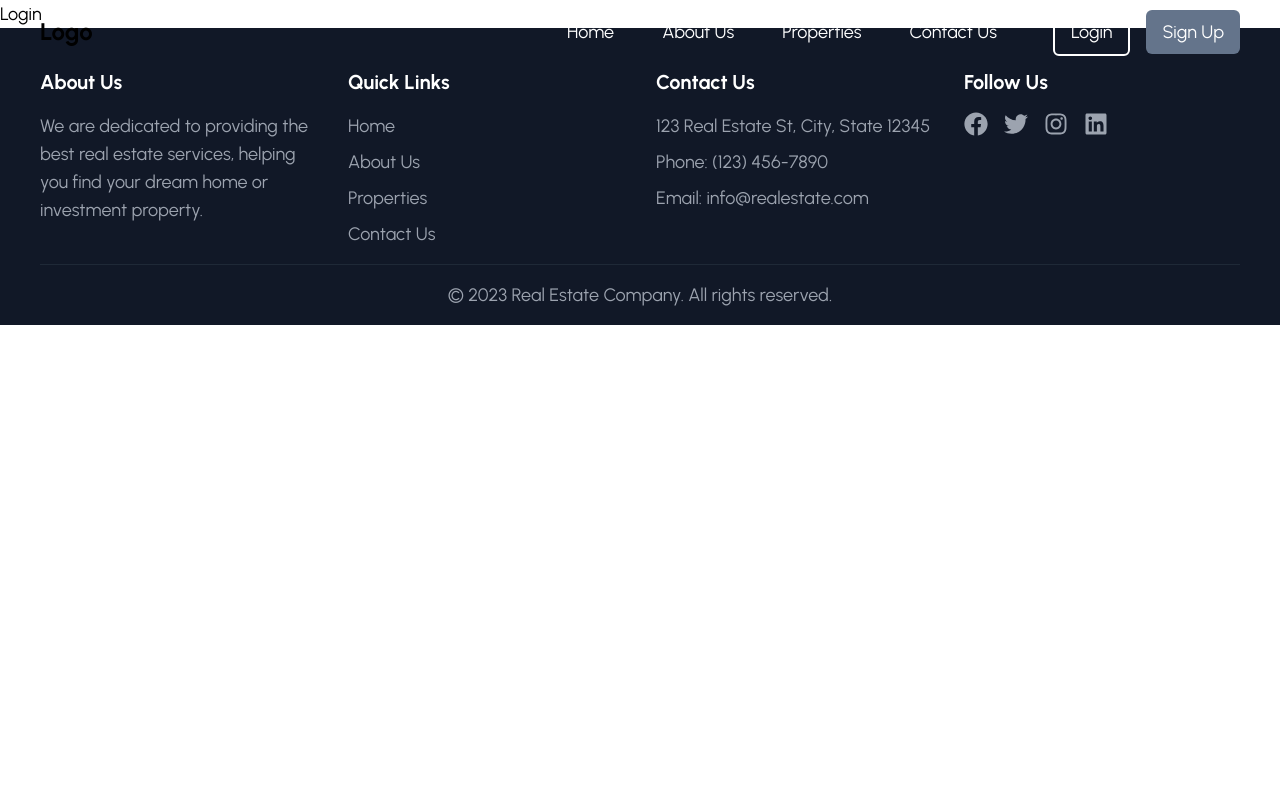
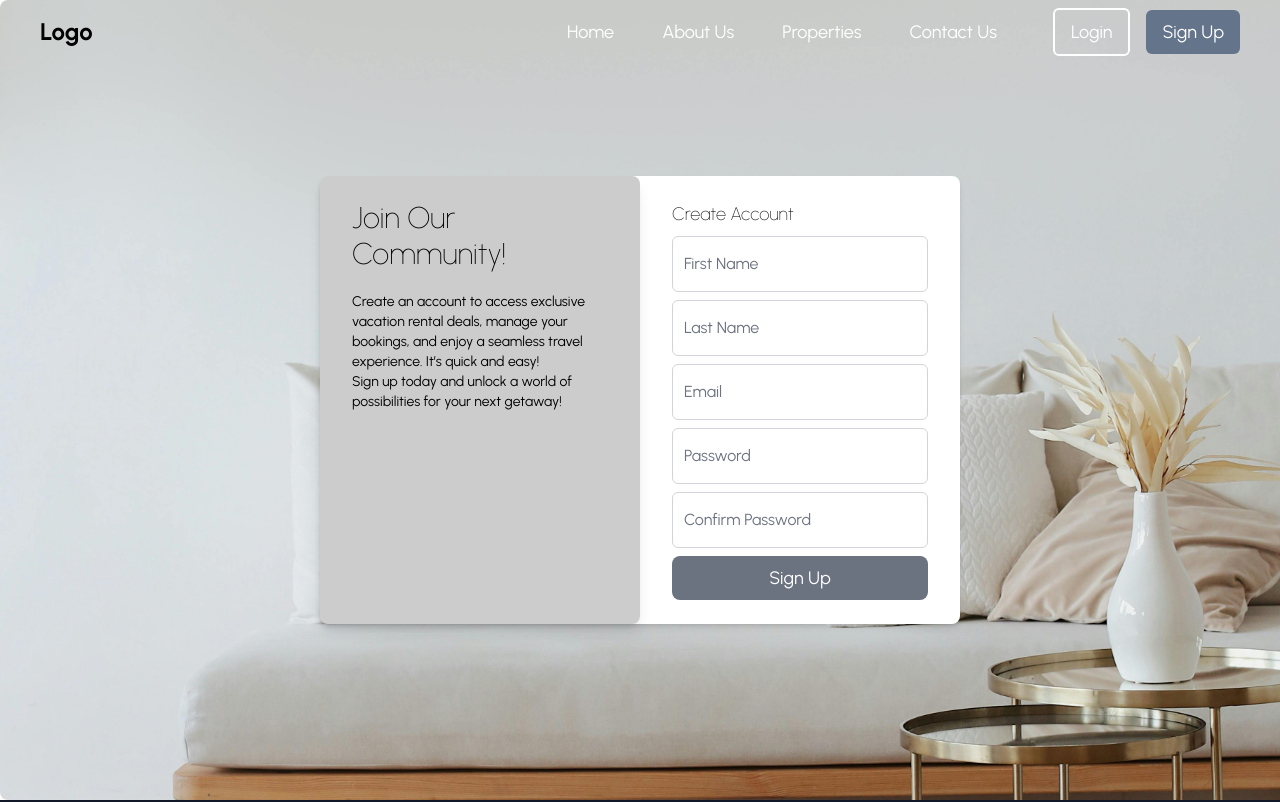
Before and after one commit to Orijadribo/vacation-rental, a React (Create React App) app in the folder frontend/: page /login in a window 1280 px wide. Shown: the top 802 px of the page. Built offline with nearby package versions, Linux system fonts and the light colour scheme; the HTML template or start-up script is replaced by a standard one.

Commit message:
Login sigup page

```diff
--- a/frontend/src/App.js
+++ b/frontend/src/App.js
@@ -2,27 +2,29 @@ import Home from './pages/Home';
 import About from './pages/About';
 import Properties from './pages/Properties';
 import Contact from './pages/Contact';
-import Login from './pages/Login';
-import SignUp from './pages/SignUp';
 import NavBar from './components/NavBar';
 import Footer from './components/Footer';
 import PropertyDetails from './pages/PropertyDetails';
 import { BrowserRouter as Router, Route, Routes } from 'react-router-dom';
 import Locations from './pages/Locations';
 import Location from './pages/Location';
+import LoginSignUp from './pages/LoginSignUp';
+import { useState } from 'react';
 
 function App() {
+  const [isLogin, setIsLogin] = useState(false);
+
   return (
     <Router>
       <div className='font-urbanist text-lg'>
-        <NavBar />
+        <NavBar setIsLogin={setIsLogin} />
         <Routes>
           <Route index path='/' element={<Home />} />
           <Route path='/about' element={<About />} />
           <Route path='/properties' element={<Properties />} />
           <Route path='/contact' element={<Contact />} />
-          <Route path='/login' element={<Login />} />
-          <Route path='/signup' element={<SignUp />} />
+          <Route path='/login' element={<LoginSignUp isLogin={isLogin} />} />
+          <Route path='/signup' element={<LoginSignUp isLogin={isLogin} />} />
           <Route path='/properties/:id' element={<PropertyDetails />} />
           <Route path='/locations' element={<Locations />} />
           <Route path='/locations/:locationId' element={<Location />} />
--- /dev/null
+++ b/frontend/src/components/InputField.jsx
@@ -0,0 +1,42 @@
+import React, { useState } from 'react';
+
+const InputField = ({ label, type, name, value, setValue }) => {
+  const [isFocused, setIsFocused] = useState(false);
+//   const [value, setValue] = useState('');
+
+  const handleInputChange = (e) => {
+    setValue(e.target.value);
+  };
+
+  const handleFocus = () => setIsFocused(true);
+  const handleBlur = () => setIsFocused(false);
+
+  return (
+    <div className='relative my-2 w-full max-w-md'>
+      <input
+        type={type}
+        id={name}
+        name={name}
+        autoComplete='on'
+        value={value}
+        onChange={handleInputChange}
+        onFocus={handleFocus}
+        onBlur={handleBlur}
+        className='h-14 w-full border border-gray-300 rounded-md px-3 pt-5 pb-2 text-base focus:outline-none focus:ring-2 focus:ring-[#7108AA] focus:border-transparent'
+        placeholder=' '
+      />
+      <label
+        className={`absolute left-3 transition-all duration-150 ease-out pointer-events-none ${
+          isFocused || value
+            ? 'top-2 text-xs text-[#7108AA]'
+            : 'top-1/2 -translate-y-1/2 text-base text-gray-500'
+        }`}
+        htmlFor={name}
+      >
+        {label}
+      </label>
+    </div>
+  );
+};
+
+export default InputField;
--- a/frontend/src/components/NavBar.jsx
+++ b/frontend/src/components/NavBar.jsx
@@ -1,7 +1,7 @@
 import React, { useState, useEffect } from 'react';
 import { Link } from 'react-router-dom';
 
-const NavBar = () => {
+const NavBar = ({ setIsLogin }) => {
   const [scrolled, setScrolled] = useState(false);
 
   useEffect(() => {
@@ -58,12 +58,16 @@ const NavBar = () => {
                     ? 'border-white hover:border-2 hover:border-slate-500'
                     : 'border-slate-500 hover:border-2 hover:border-white'
                 } px-4 py-2 rounded-md`}
+                onClick={() => setIsLogin(true)}
               >
                 Login
               </div>
             </Link>
             <Link to='/signup'>
-              <div className='bg-slate-500 text-white px-4 py-2 rounded-md'>
+              <div
+                className='bg-slate-500 text-white px-4 py-2 rounded-md'
+                onClick={() => setIsLogin(false)}
+              >
                 Sign Up
               </div>
             </Link>
--- /dev/null
+++ b/frontend/src/pages/LoginSignUp.jsx
@@ -0,0 +1,152 @@
+import React, { useState } from 'react';
+import InputField from '../components/InputField';
+import { pic_1 } from '../assets';
+
+const LoginSignUp = ({ isLogin }) => {
+  const [firstName, setFirstName] = useState('');
+  const [lastName, setLastName] = useState('');
+  const [email, setEmail] = useState('');
+  const [password, setPassword] = useState('');
+  const [confirmPassword, setConfirmPassword] = useState('');
+  const [error, setError] = useState('');
+
+  const handleLogIn = (e) => {
+    e.preventDefault();
+    setError('');
+
+    // Basic validation
+    if (!email || !password) {
+      setError('Please fill in all fields.');
+      return;
+    }
+
+    // Reset fields after submission
+    setEmail('');
+    setPassword('');
+  };
+
+  const handleSignUp = (e) => {
+    e.preventDefault();
+    setError('');
+
+    // Basic validation
+    if (!firstName || !lastName || !email || !password || !confirmPassword) {
+      setError('Please fill in all fields.');
+      return;
+    }
+
+    if (password !== confirmPassword) {
+      setError('Passwords do not match.');
+      return;
+    }
+
+    // Reset fields after submission
+    setFirstName('');
+    setLastName('');
+    setEmail('');
+    setPassword('');
+    setConfirmPassword('');
+  };
+
+  return (
+    <div
+      className=''
+      style={{
+        backgroundImage: `url(${pic_1})`,
+        backgroundSize: 'cover', // Change to 'cover' to cover the entire div
+        backgroundPosition: 'center', // Center the background image
+        borderTopLeftRadius: '8px',
+        borderBottomLeftRadius: '8px',
+      }}
+    >
+      <div className='flex items-center justify-center container mx-auto max-w-2xl px-4 py-8 h-screen'>
+        <form
+          className='grid grid-cols-1 md:grid-cols-2 justify-center bg-white shadow-md rounded-lg'
+          onSubmit={isLogin ? handleLogIn : handleSignUp}
+        >
+          <div className='flex-1 px-8 py-6 bg-black/20 rounded-lg shadow-lg'>
+            {isLogin ? (
+              <div className='flex flex-col gap-5 mb-5 h-full'>
+                <h1 className='font-thin text-3xl'>Welcome Back!</h1>
+                <p className='text-sm'>
+                  Log in to manage your bookings, explore new destinations, and
+                  access personalized offers.
+                </p>
+              </div>
+            ) : (
+              <div className='flex flex-col gap-5 mb-5'>
+                <h1 className='font-thin text-3xl'>Join Our Community!</h1>
+                <div className='text-sm'>
+                  <p className='hidden md:inline'>
+                    Create an account to access exclusive vacation rental deals,
+                    manage your bookings, and enjoy a seamless travel
+                    experience. It’s quick and easy!
+                  </p>
+                  <p>
+                    Sign up today and unlock a world of possibilities for your
+                    next getaway!
+                  </p>
+                </div>
+              </div>
+            )}
+          </div>
+          <div className='flex-1 px-8 py-6'>
+            <p className='font-thin'>{isLogin ? 'Log In' : 'Create Account'}</p>
+            {!isLogin && (
+              <div>
+                <InputField
+                  label={'First Name'}
+                  type={'text'}
+                  name={'firstName'}
+                  value={firstName}
+                  setValue={setFirstName}
+                />
+                <InputField
+                  label={'Last Name'}
+                  type={'text'}
+                  name={'lastName'}
+                  value={lastName}
+                  setValue={setLastName}
+                />
+              </div>
+            )}
+            <InputField
+              label={'Email'}
+              type={'email'}
+              name={'email'}
+              value={email}
+              setValue={setEmail}
+            />
+            <InputField
+              label={'Password'}
+              type={'password'}
+              name={'password'}
+              value={password}
+              setValue={setPassword}
+            />
+            {!isLogin && (
+              <InputField
+                label={'Confirm Password'}
+                type={'password'}
+                name={'confirmPassword'}
+                value={confirmPassword}
+                setValue={setConfirmPassword}
+              />
+            )}
+            {error && <div className='text-red-500 mb-4'>{error}</div>}
+            <div className='flex items-center justify-between'>
+              <button
+                type='submit'
+                className='bg-gray-500 hover:bg-gray-700 text-white py-2 px-4 rounded-lg focus:outline-none focus:shadow-outline w-full'
+              >
+                {isLogin ? 'Log In' : 'Sign Up'}
+              </button>
+            </div>
+          </div>
+        </form>
+      </div>
+    </div>
+  );
+};
+
+export default LoginSignUp;
```
